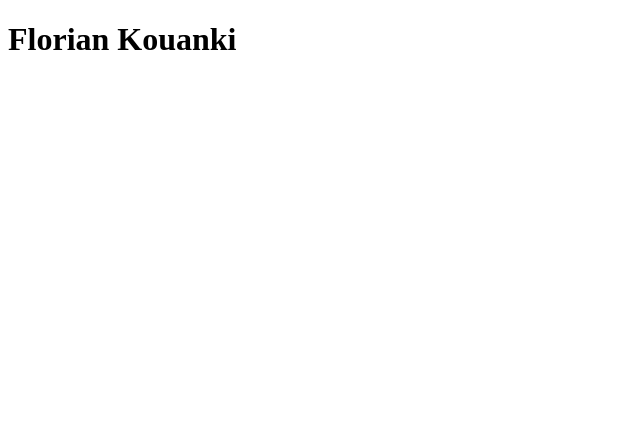
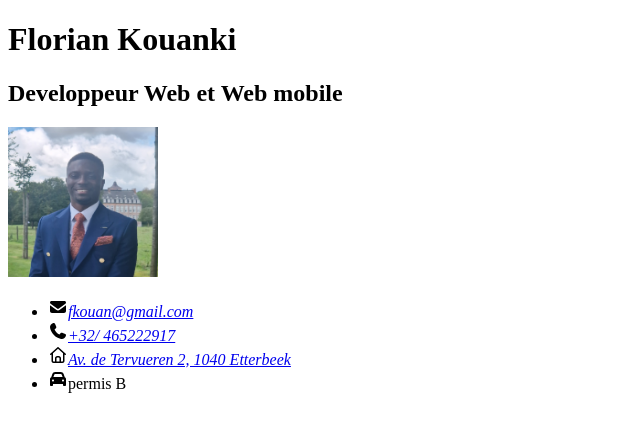
Before and after one commit to florianK-create/Ndumba_Yann_Devoir_3_CV_HTML_CSS, a plain HTML site: page index.html in a window 1280 px wide. Shown: the whole page, without its empty margins (0-640 px from the left). Drawn offline with Linux system fonts and the light colour scheme.

Commit message:
add cv header

```diff
--- a/index.html
+++ b/index.html
@@ -8,6 +8,14 @@
 <body>
     <header>
         <h1>Florian Kouanki</h1>
+        <h2>Developpeur Web et Web mobile</h2>
+        <img src="./assets/images/profil.jpg" alt="une photo de profil" width="150" height="150">
+        <ul>
+            <li><address><a href="mailto:fkouan@gmail.com"><img src="./assets/images/envelope-solid-full.svg" alt="une enveloppe" height="20" width="20">fkouan@gmail.com</a></address></li>
+            <li><address><a href="tel:+32465222917"><img src="./assets/images/phone-solid-full.svg" alt="un telephone" height="20" width="20">+32/ 465222917</a></address></li>
+            <li><address><a href="https://www.google.com/maps/place/Parc+du+Cinquantenaire/@50.8413964,4.3879084,17z/data=!3m1!4b1!4m6!3m5!1s0x47c3c4a429725b5f:0xaf02f3faf1c7325a!8m2!3d50.841393!4d4.3904833!16zL20vMDRfNDkx?entry=ttu&g_ep=EgoyMDI2MTExNy4wIKXMDSoASAFQAw%3D%3D"><img src="./assets/images/house-regular-full.svg" alt="une maison" height="20" width="20">Av. de Tervueren 2, 1040 Etterbeek</a></address></li>
+            <li><img src="./assets/images/car-solid-full.svg" alt="une voiture" height="20px" width="20px">permis B</li>
+        </ul>
     </header>
     <main>
 
```
Also changed, not shown: assets/favicon/apple-touch-icon.png (added), assets/favicon/favicon-96x96.png (added), assets/favicon/favicon.ico (added), assets/favicon/favicon.svg (added), assets/favicon/site.webmanifest (added), assets/favicon/web-app-manifest-192x192.png (added), assets/favicon/web-app-manifest-512x512.png (added), assets/images/car-solid-full.svg (added), assets/images/envelope-solid-full.svg (added), assets/images/house-regular-full.svg (added), assets/images/phone-solid-full.svg (added), assets/images/profil.jpg (added), assets/polices/Raleway-Italic-VariableFont_wght (convert.io).woff (added), assets/polices/Raleway-VariableFont_wght (convert.io).woff (added).
